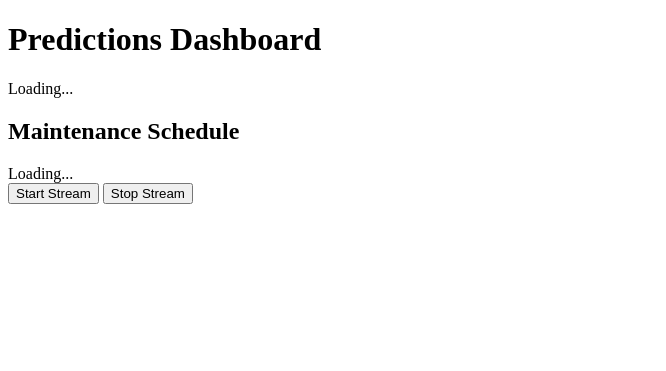
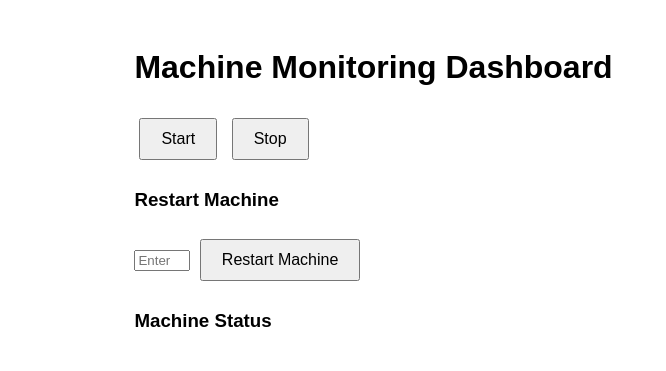
Before and after one commit to ReinhardMartin/BigData, a Flask app: page / in a window 1280 px wide. Shown: the top 371 px of the page, without its empty margins (0-666 px from the left). Run offline with Flask 3, Linux system fonts and the light colour scheme.

Commit message:
new interface

```diff
--- a/UI/templates/index.html
+++ b/UI/templates/index.html
@@ -3,129 +3,126 @@
 <head>
     <meta charset="UTF-8">
     <meta name="viewport" content="width=device-width, initial-scale=1.0">
-    <title>Predictions Dashboard</title>
+    <title>Machine Monitoring Dashboard</title>
     <style>
-        .machine-status {
-            display: flex;
-            align-items: center;
-            margin: 5px 0;
+        body {
+            font-family: Arial, sans-serif;
+        }
+        .container {
+            width: 80%;
+            margin: 0 auto;
+            padding: 20px;
         }
         .status-indicator {
+            display: inline-block;
             width: 20px;
             height: 20px;
             border-radius: 50%;
             margin-right: 10px;
         }
-        .status-label {
-            font-weight: bold;
+        .status-green {
+            background-color: green;
         }
-        .schedule-container {
+        .status-yellow {
+            background-color: yellow;
+        }
+        .status-red {
+            background-color: red;
+        }
+        .button {
+            padding: 10px 20px;
+            margin: 10px 5px;
+            font-size: 16px;
+            cursor: pointer;
+        }
+        #status-container {
             margin-top: 20px;
         }
-        .schedule-item {
-            margin-bottom: 5px;
-        }
-        .schedule-label {
-            font-weight: bold;
+        .machine-data {
+            margin-bottom: 10px;
+            padding: 10px;
+            border: 1px solid #ccc;
         }
     </style>
+</head>
+<body>
+    <div class="container">
+        <h1>Machine Monitoring Dashboard</h1>
+
+        <button class="button" onclick="startPublishing()">Start</button>
+        <button class="button" onclick="stopPublishing()">Stop</button>
+
+        <h3>Restart Machine</h3>
+        <input type="number" id="machine-id" placeholder="Enter machine ID" min="1" max="25">
+        <button class="button" onclick="restartMachine()">Restart Machine</button>
+
+        <h3>Machine Status</h3>
+        <div id="status-container"></div>
+    </div>
+
     <script>
-        async function fetchStatus() {
-            try {
-                const response = await fetch('/status');
-                const status = await response.json();
-                updateStatus(status);
-            } catch (error) {
-                console.error('Error fetching status:', error);
-            }
+        function startPublishing() {
+            fetch('/start', { method: 'POST' })
+                .then(response => response.json())
+                .then(data => alert('Publishing started: ' + JSON.stringify(data)))
+                .catch(error => console.error('Error:', error));
         }
 
-        async function fetchSchedule() {
-            try {
-                const response = await fetch('/schedule');
-                const schedule = await response.json();
-                updateSchedule(schedule);
-            } catch (error) {
-                console.error('Error fetching schedule:', error);
-            }
+        function stopPublishing() {
+            fetch('/stop', { method: 'POST' })
+                .then(response => response.json())
+                .then(data => alert('Publishing stopped: ' + JSON.stringify(data)))
+                .catch(error => console.error('Error:', error));
         }
 
-        function updateStatus(status) {
-            const statusContainer = document.getElementById('statusContainer');
-            statusContainer.innerHTML = ''; // Clear previous content
+        function restartMachine() {
+            const machineId = document.getElementById('machine-id').value;
+            if (!machineId) {
+                alert('Please enter a machine ID');
+                return;
+            }
 
-            for (const [machine_id, color] of Object.entries(status)) {
-                const statusElement = document.createElement('div');
-                statusElement.className = 'machine-status';
-
-                const indicator = document.createElement('div');
-                indicator.className = 'status-indicator';
-                indicator.style.backgroundColor = color;
-
-                const label = document.createElement('span');
-                label.className = 'status-label';
-                label.innerText = `Machine ${machine_id}`;
-
-                statusElement.appendChild(indicator);
-                statusElement.appendChild(label);
-
-                statusContainer.appendChild(statusElement);
-            }
+            fetch('/restart_machine', {
+                method: 'POST',
+                headers: { 'Content-Type': 'application/json' },
+                body: JSON.stringify({ machine_id: parseInt(machineId) })
+            })
+            .then(response => response.json())
+            .then(data => alert('Machine restarted: ' + JSON.stringify(data)))
+            .catch(error => console.error('Error:', error));
         }
 
-        function updateSchedule(schedule) {
-            const scheduleContainer = document.getElementById('scheduleContainer');
-            scheduleContainer.innerHTML = ''; // Clear previous content
+        function fetchStatus() {
+            fetch('/data')
+                .then(response => response.json())
+                .then(data => {
+                    const container = document.getElementById('status-container');
+                    container.innerHTML = '';
 
-            schedule.forEach((item, index) => {
-                const scheduleElement = document.createElement('div');
-                scheduleElement.className = 'schedule-item';
+                    Object.keys(data).forEach(machine_id => {
+                        const machine = data[machine_id];
+                        const statusColor = machine.status === "failed" ? "red" : "green";
 
-                const label = document.createElement('span');
-                label.className = 'schedule-label';
-                label.innerText = `Machine ${item.machine_id} - Probability: ${item.probability.toFixed(2)}%`;
-
-                scheduleElement.appendChild(label);
-                scheduleContainer.appendChild(scheduleElement);
-            });
+                        const div = document.createElement('div');
+                        div.classList.add('machine-data');
+                        div.innerHTML = `
+                            <div>
+                                <span class="status-indicator status-${statusColor}"></span>
+                                <strong>Machine ${machine_id}</strong>
+                            </div>
+                            <div>Temperature: ${machine.temperature.toFixed(2)} °C</div>
+                            <div>Pressure: ${machine.pressure.toFixed(2)} Pa</div>
+                            <div>Vibration: ${machine.vibration.toFixed(2)} mm/s</div>
+                            <div>Status: ${machine.status}</div>
+                        `;
+                        container.appendChild(div);
+                    });
+                })
+                .catch(error => console.error('Error:', error));
         }
 
-        async function startStream() {
-            try {
-                const response = await fetch('/start', { method: 'POST' });
-                const result = await response.json();
-                console.log('Start response:', result.status);
-                fetchStatus(); // Fetch initial status after starting the stream
-                fetchSchedule(); // Fetch initial schedule after starting the stream
-            } catch (error) {
-                console.error('Error starting stream:', error);
-            }
-        }
-
-        async function stopStream() {
-            try {
-                const response = await fetch('/stop', { method: 'POST' });
-                const result = await response.json();
-                console.log('Stop response:', result.status);
-            } catch (error) {
-                console.error('Error stopping stream:', error);
-            }
-        }
-
-        window.onload = function() {
-            setInterval(fetchStatus, 5000); // Fetch status every 5 seconds
-            setInterval(fetchSchedule, 5000); // Fetch schedule every 5 seconds
-        };
+        // Fetch status every 5 seconds
+        setInterval(fetchStatus, 5000);
     </script>
-</head>
-<body>
-    <h1>Predictions Dashboard</h1>
-    <div id="statusContainer">Loading...</div>
-    <div class="schedule-container">
-        <h2>Maintenance Schedule</h2>
-        <div id="scheduleContainer">Loading...</div>
-    </div>
-    <button onclick="startStream()">Start Stream</button>
-    <button onclick="stopStream()">Stop Stream</button>
 </body>
 </html>
```
